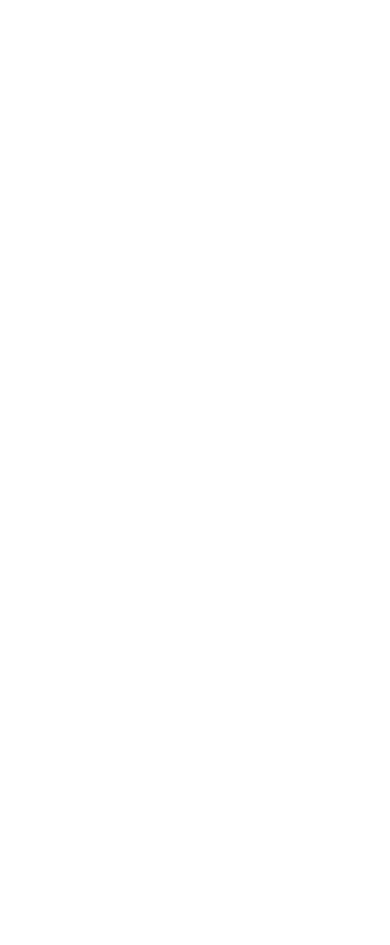
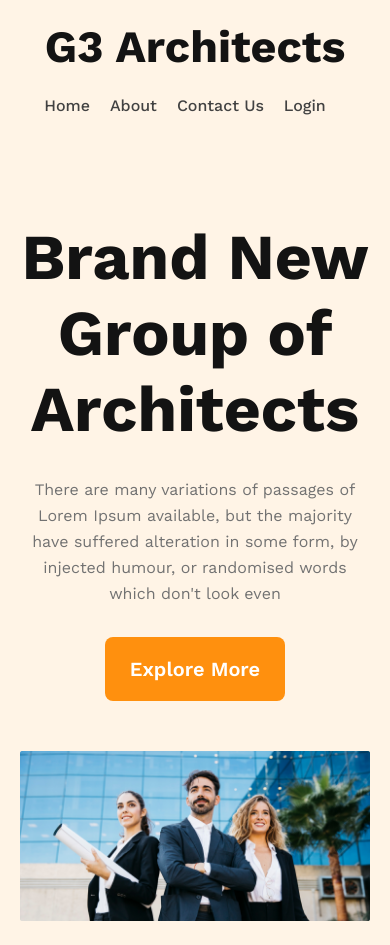
Before and after one commit to fayshal69/g3-architects-website, a plain HTML site: page index.html in a window 390 px wide. Before the commit the page ends 844 px from the top, so only its background shows below. Drawn offline with nearby package versions, Linux system fonts and the light colour scheme.

Commit message:
finished header section with responsive layout

```diff
--- a/index.html
+++ b/index.html
@@ -8,6 +8,37 @@
 </head>
 <body>
 
+    <header>
+
+        <nav>
+            <h3>G3 Architects</h3>
+            <ul>
+                <li><a href="">Home</a></li>
+                <li><a href="">About</a></li>
+                <li><a href="">Contact Us</a></li>
+                <li><a href="">Login</a></li>
+            </ul>
+        </nav>
+
+        <div class="banner">
+            <div class="banner-content">
+                <h1>Brand New <br>Group of Architects </h1>
+                <p>There are many variations of passages of Lorem Ipsum available, but the majority have suffered alteration in some form, by injected humour, or randomised words which don't look even</p>
+                <button class="btn-primary">Explore More</button>
+            </div>
+            <img src="images/banner.png">
+        </div>
+
+    </header>
+
+    <main>
+
+    </main>
+
+    <footer>
+
+    </footer>
+
 
 
 </body>
--- a/style.css
+++ b/style.css
@@ -0,0 +1,107 @@
+@import url('https://fonts.googleapis.com/css2?family=Work+Sans:wght@400;500;600;700;800;900&display=swap');
+
+* {
+    margin: 0;
+    padding: 0;
+    font-family: 'Work Sans', sans-serif;
+}
+
+h1 {
+    color: #131313;
+}
+.btn-primary {
+    font-size: 20px;
+    font-weight: 600;
+    border-radius: 8px;
+    background: #FF900E;
+    padding: 20px 25px;
+    color: #FFF;
+    border: 0;
+    cursor: pointer;
+}
+
+header {
+    background: rgba(255, 144, 14, 0.10);
+    padding: 50px 240px;
+}
+
+nav {
+    display: flex;
+    justify-content: space-between;
+    align-items: center;
+    margin-bottom: 100px;
+}
+
+nav > ul {
+    display: flex;
+}
+
+nav > ul li {
+    list-style: none;
+    margin-left: 50px;
+    font-size: 1rem;
+    font-weight: 500;
+    line-height: 26px;
+}
+
+nav > ul li a {
+    text-decoration: none;
+    color: #424242;
+}
+
+nav h3 {
+    color: #131313;
+    font-size: 2.8rem;
+    font-weight: 700;
+}
+
+.banner-content {
+    max-width: 862px;
+    margin: 0 auto;
+    text-align: center;
+    margin-bottom: 50px;
+}
+
+.banner-content h1 {
+    font-size: 64px;
+    font-weight: 700;
+    margin-bottom: 30px;
+}
+
+.banner-content p {
+    color: #727272;
+    line-height: 26px;
+    margin-bottom: 30px;
+}
+
+.banner img {
+    width: 100%;
+}
+
+@media screen and (max-width: 576px) {
+    header {
+        padding: 20px;
+    }
+
+    nav {
+        flex-direction: column;
+        gap: 20px;
+    }
+
+    nav > ul li {
+        margin-left: 0;
+        margin-right: 20px;
+    }
+}
+
+@media screen and (min-width: 576px) and (max-width: 960px) {
+
+    header {
+        padding: 50px;
+    }
+
+    nav {
+        flex-direction: column;
+        gap: 30px;
+    }
+}
```
